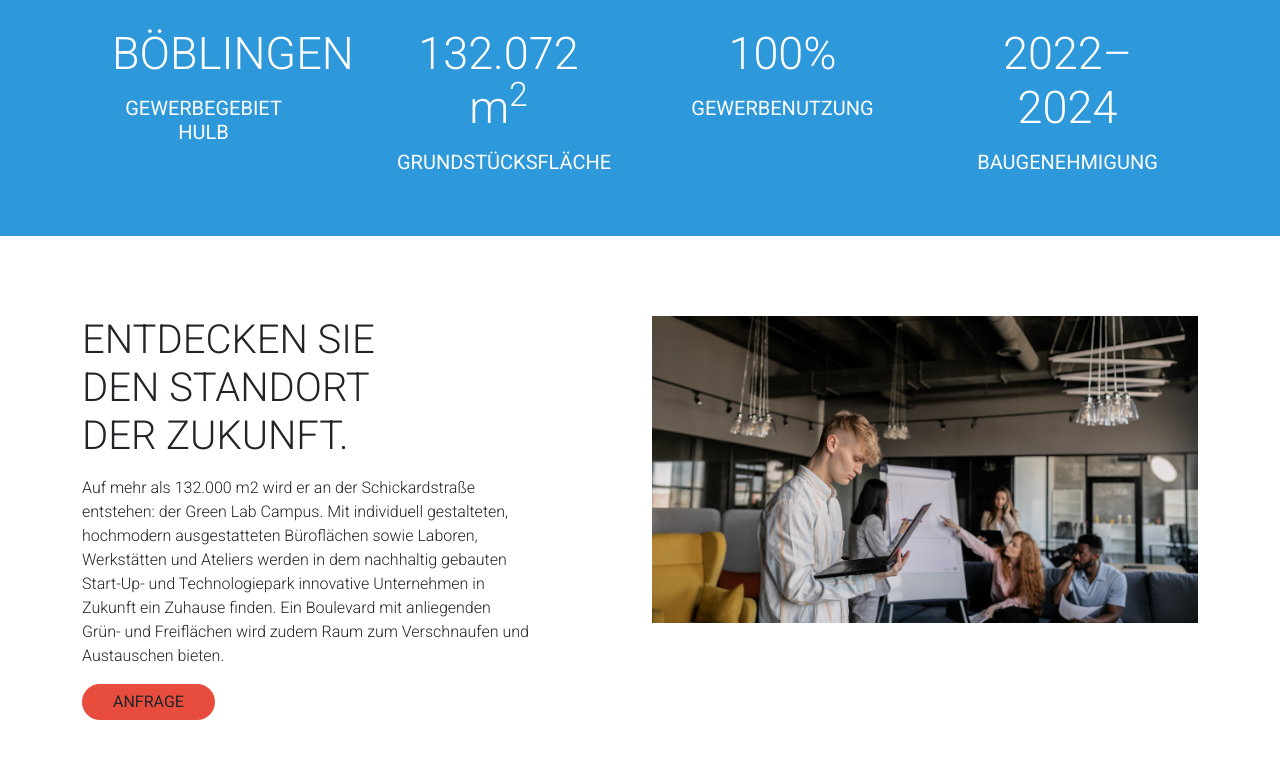
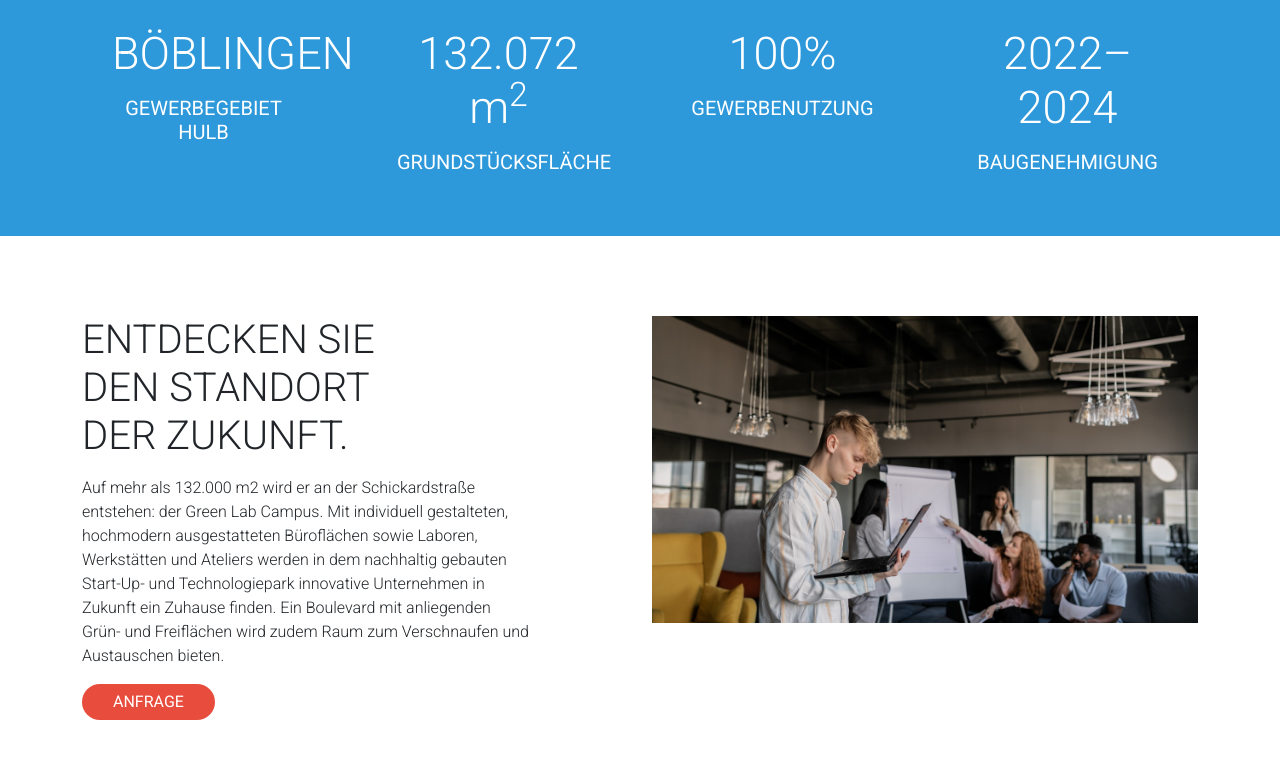
Before and after one commit to AbirDoesFrontend/Green-Lab-Campus, a plain HTML site: page index.html in a window 1280 px wide. In both pictures the pointer is over the link "ANFRAGE". Shown: the part 835-1593 px from the top of the page. Drawn offline with Linux system fonts and the light colour scheme.

Commit message:
Hover solved

```diff
--- a/style.css
+++ b/style.css
@@ -127,6 +127,10 @@ body{
  border-radius: 30px;
 }
 
+.btn:hover{
+ color: white;
+}
+
 @media (max-width: 1000px){
  .btn{
   margin-bottom: 10px;
```
